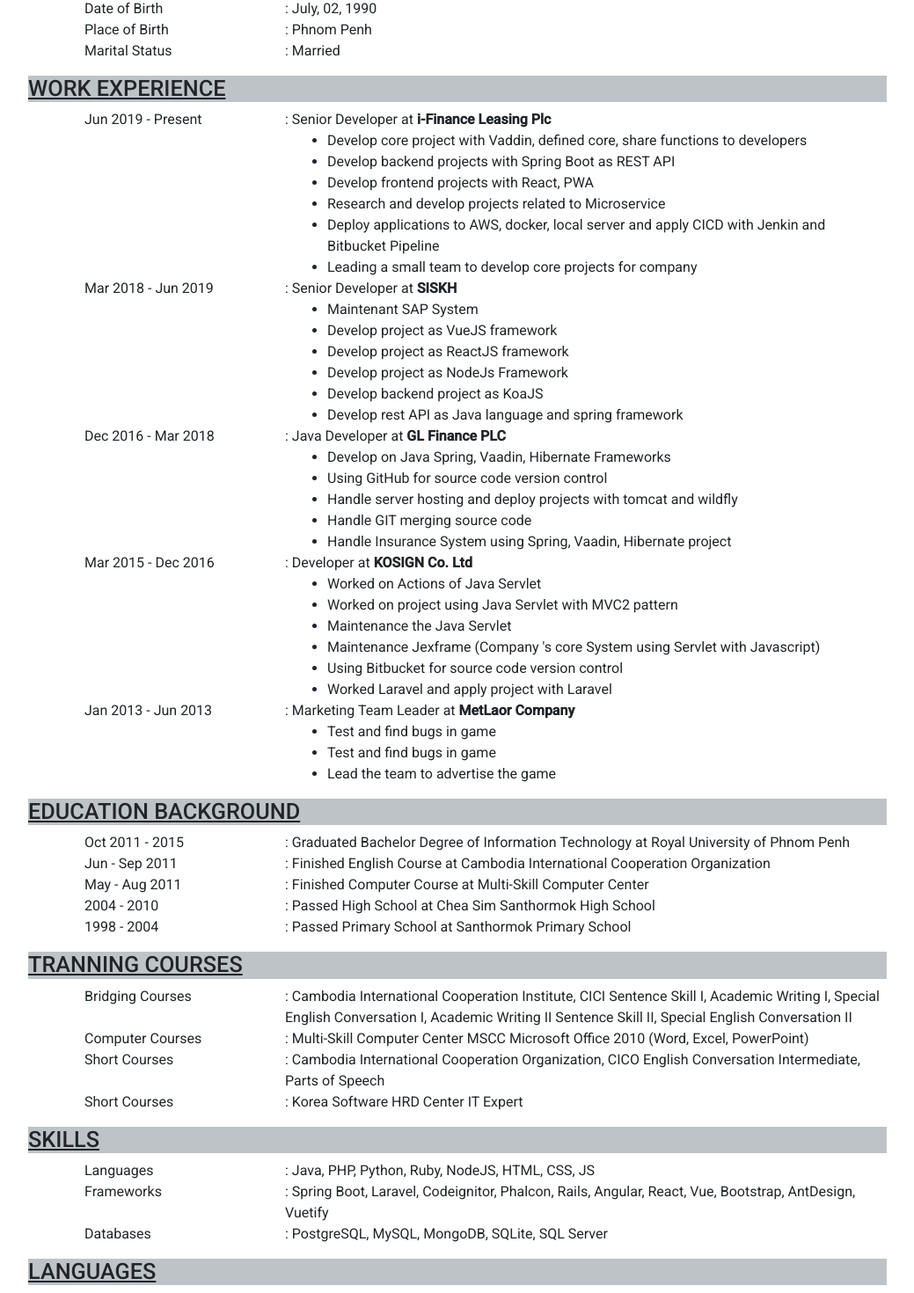
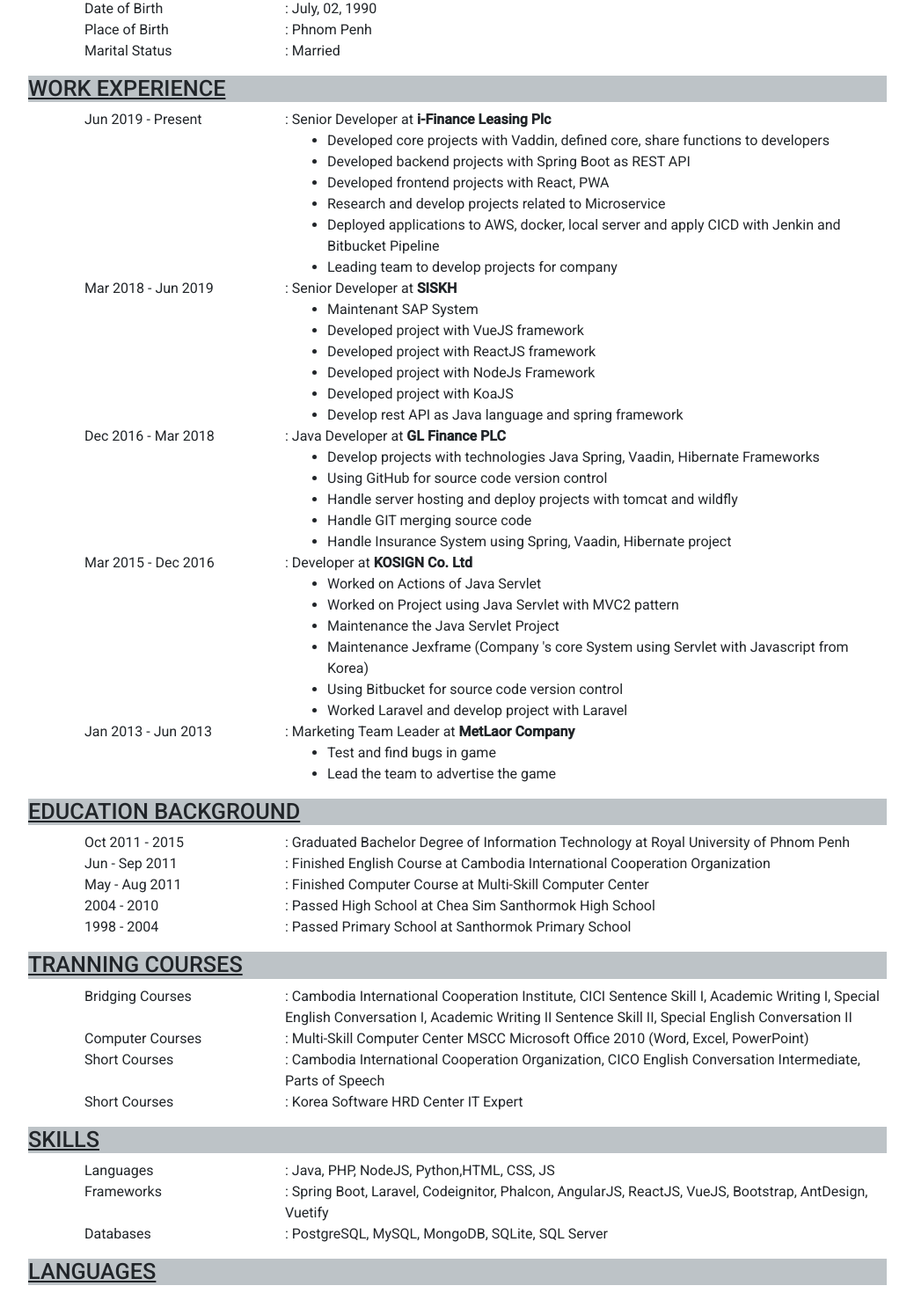
Before and after one commit to ravuthz/ravuthz.github.io, a Next.js app: page /cv in a window 1280 px wide. Shown: the part 630-2100 px from the top of the page at 88% size, without its empty margins (120-1159 px from the left). Built offline with nearby package versions, Linux system fonts and the light colour scheme.

Commit message:
Update cvData.js

```diff
--- a/data/cvData.js
+++ b/data/cvData.js
@@ -8,6 +8,7 @@ const personInfo = {
     '#81, St. 53BT, Beuong Tumpun 2, Kbal Tumnub 3',
     'Khan Mean Chey, Phnom Penh, Cambodia.',
   ],
+  fullName: `${this.lastName} ${this.firstName}`,
 }
 
 const personData = [
@@ -50,15 +51,47 @@ const tranningCourses = [
 
 const workExperinces = [
   {
-    // Jan - June 2013
-    date: ['01-2013', '06-2013'],
-    position: 'Marketing Team Leader',
-    company: 'MetLaor Company',
-    description: 'Marketing Team Leader at <b>MetLaor Company</b>',
+    // June 2019 - Present
+    date: ['06-2019', ''],
+    position: 'Senior Developer',
+    company: 'i-Finance Leasing Plc',
+    description: 'Senior Developer at i-Finance Leasing Plc',
     children: [
-      'Test and find bugs in game',
-      'Test and find bugs in game',
-      'Lead the team to advertise the game',
+      'Developed core projects with Vaddin, defined core, share functions to developers',
+      'Developed backend projects with Spring Boot as REST API',
+      'Developed frontend projects with React, PWA',
+      'Research and develop projects related to Microservice',
+      'Deployed applications to AWS, docker, local server and apply CICD with Jenkin and Bitbucket Pipeline',
+      'Leading team to develop projects for company',
+    ],
+  },
+  {
+    // Mar 2018 - June 2019
+    date: ['03-2018', '06-2019'],
+    position: 'Senior Developer',
+    company: 'SISKH',
+    description: 'Senior Developer at SISKH',
+    children: [
+      'Maintenant SAP System',
+      'Developed project with VueJS framework',
+      'Developed project with ReactJS framework',
+      'Developed project with NodeJs Framework',
+      'Developed project with KoaJS',
+      'Develop rest API as Java language and spring framework',
+    ],
+  },
+  {
+    // Dec 2016 - Mar 2018
+    date: ['12-2016', '03-2018'],
+    position: 'Java Developer',
+    company: 'GL Finance PLC',
+    description: 'Java Developer at GL Finance PLC',
+    children: [
+      'Develop projects with technologies Java Spring, Vaadin, Hibernate Frameworks',
+      'Using GitHub for source code version control',
+      'Handle server hosting and deploy projects with tomcat and wildfly',
+      'Handle GIT merging source code',
+      'Handle Insurance System using Spring, Vaadin, Hibernate project',
     ],
   },
   {
@@ -69,64 +102,28 @@ const workExperinces = [
     description: 'Developer at KOSIGN Co. Ltd',
     children: [
       'Worked on Actions of Java Servlet',
-      'Worked on project using Java Servlet with MVC2 pattern',
-      'Maintenance the Java Servlet',
-      "Maintenance Jexframe (Company 's core System using Servlet with Javascript)",
+      'Worked on Project using Java Servlet with MVC2 pattern',
+      'Maintenance the Java Servlet Project',
+      "Maintenance Jexframe (Company 's core System using Servlet with Javascript from Korea)",
       'Using Bitbucket for source code version control',
-      'Worked Laravel and apply project with Laravel',
+      'Worked Laravel and develop project with Laravel',
     ],
   },
   {
-    // Dec 2016 - Mar 2018
-    date: ['12-2016', '03-2018'],
-    position: 'Java Developer',
-    company: 'GL Finance PLC',
-    description: 'Java Developer at GL Finance PLC',
-    children: [
-      'Develop on Java Spring, Vaadin, Hibernate Frameworks',
-      'Using GitHub for source code version control',
-      'Handle server hosting and deploy projects with tomcat and wildfly',
-      'Handle GIT merging source code',
-      'Handle Insurance System using Spring, Vaadin, Hibernate project',
-    ],
+    // Jan - June 2013
+    date: ['01-2013', '06-2013'],
+    position: 'Marketing Team Leader',
+    company: 'MetLaor Company',
+    description: 'Marketing Team Leader at <b>MetLaor Company</b>',
+    children: ['Test and find bugs in game', 'Lead the team to advertise the game'],
   },
-  {
-    // Mar 2018 - June 2019
-    date: ['03-2018', '06-2019'],
-    position: 'Senior Developer',
-    company: 'SISKH',
-    description: 'Senior Developer at SISKH',
-    children: [
-      'Maintenant SAP System',
-      'Develop project as VueJS framework',
-      'Develop project as ReactJS framework',
-      'Develop project as NodeJs Framework',
-      'Develop backend project as KoaJS',
-      'Develop rest API as Java language and spring framework',
-    ],
-  },
-  {
-    // June 2019 - Present
-    date: ['06-2019', ''],
-    position: 'Senior Developer',
-    company: 'i-Finance Leasing Plc',
-    description: 'Senior Developer at i-Finance Leasing Plc',
-    children: [
-      'Develop core project with Vaddin, defined core, share functions to developers',
-      'Develop backend projects with Spring Boot as REST API',
-      'Develop frontend projects with React, PWA',
-      'Research and develop projects related to Microservice',
-      'Deploy applications to AWS, docker, local server and apply CICD with Jenkin and Bitbucket Pipeline',
-      'Leading a small team to develop core projects for company',
-    ],
-  },
-].reverse()
+]
 
 const workSkills = [
-  ['Languages', 'Java, PHP, Python, Ruby, NodeJS, HTML, CSS, JS'],
+  ['Languages', 'Java, PHP, NodeJS, Python,HTML, CSS, JS'],
   [
     'Frameworks',
-    'Spring Boot, Laravel, Codeignitor, Phalcon, Rails, Angular, React, Vue, Bootstrap, AntDesign, Vuetify',
+    'Spring Boot, Laravel, Codeignitor, Phalcon, AngularJS, ReactJS, VueJS, Bootstrap, AntDesign, Vuetify',
   ],
   ['Databases', 'PostgreSQL, MySQL, MongoDB, SQLite, SQL Server'],
 ]
@@ -136,7 +133,7 @@ const languages = [
   ['English', 'Good'],
 ]
 
-const hobbies = `Play facebook, Listen music, Watch movie, Play computer's game`
+const hobbies = `Play social media, research new technologies, listen music, watch movie`
 
 module.exports = {
   personInfo,
```
